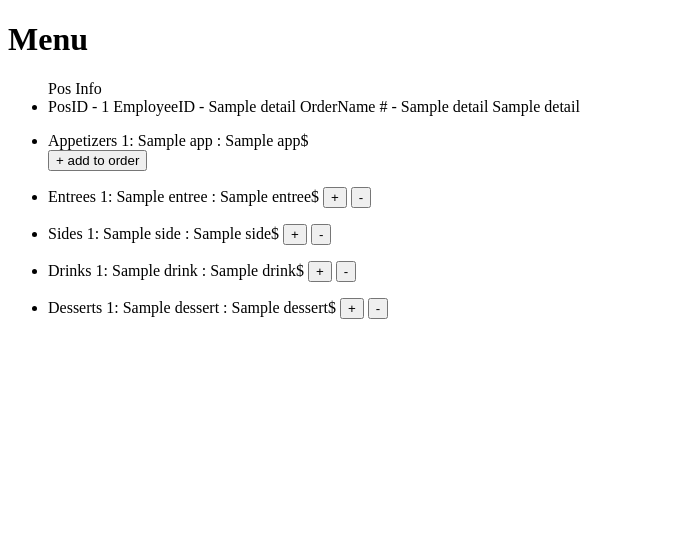
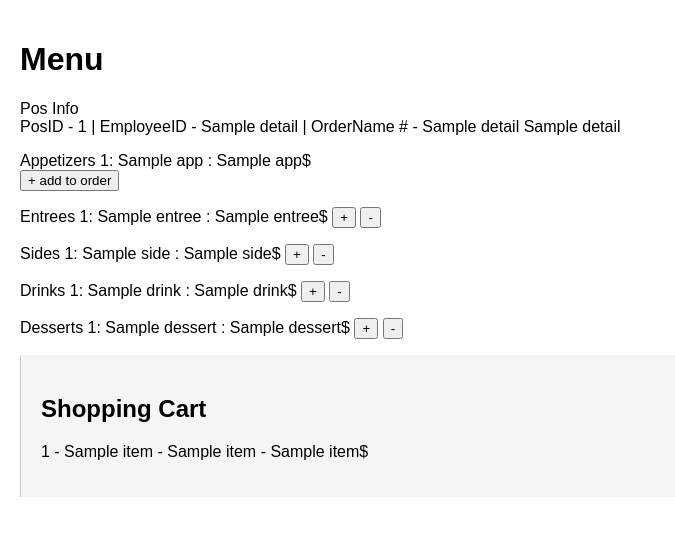
Before and after one commit to RegisXV/POS-sys-540, a Flask app: template Website/templates/pos2.html in a window 1280 px wide. Shown: the top 536 px of the page, without its empty margins (0-675 px from the left). Run offline with Flask 3, Linux system fonts and the light colour scheme; the template is opened without the code that fills it: most values are stand-ins (such as "Sample title", 1, 10 or a date in 2020); some libraries are stand-ins or nearby versions.

Commit message:
Cart debugging

```diff
--- /dev/null
+++ b/Website/templates/Pos.css
@@ -0,0 +1,26 @@
+body {
+    font-family: Arial, sans-serif;
+    margin: 0;
+    padding: 0;
+}
+
+.container {
+    display: flex;
+}
+
+.menu {
+    flex: 2;
+    padding: 20px;
+}
+
+.cart {
+    flex: 1;
+    padding: 20px;
+    background-color: #f5f5f5;
+    border-left: 1px solid #ccc;
+}
+
+ul {
+    list-style-type: none;
+    padding: 0;
+}
--- a/Website/templates/pos2.html
+++ b/Website/templates/pos2.html
@@ -4,19 +4,22 @@
     <meta charset="UTF-8">
     <meta name="viewport" content="width=device-width, initial-scale=1.0">
     <title>Menu</title>
+    <link rel="stylesheet" href="Pos.css">
 </head>
 <body>
-    <h1>Menu</h1>
 
-    <ul>
-        Pos Info
-        <li>
+    <div class="container">
+        <div class="menu">
+         <h1>Menu</h1>
 
-        {% for detail in details %}
-            PosID - {{ detail[0] }} EmployeeID - {{ detail[1] }} OrderName # - {{ detail[2] }} {{ detail[3] }}
-        {% endfor %}
-        </li>
-    </ul>
+         <ul>
+            Pos Info
+            {% if details %}
+                <li>
+                    PosID - {{ details[0][0] }} | EmployeeID - {{ details[0][1] }} | OrderName # - {{ details[0][2] }} {{ details[0][3] }}
+                </li>
+            {% endif %}
+        </ul>
 
     <!-- Display list of orders -->
     <ul>
@@ -66,6 +69,14 @@
             </li>
         {% endfor %}
     </ul>
-
+    <div class="cart">
+        <h2>Shopping Cart</h2>
+        <ul>
+            {% for item in cart %}
+                <li>{{ item[0] }} - {{ item[1] }} - {{ item[2] }} - {{ item[3] }}$</li>
+            {% endfor %}
+        </ul>
+    </div>
+</div>
 </body>
 </html>
```
Also changed, not shown: Website/auth.py (+26 -16 lines).
